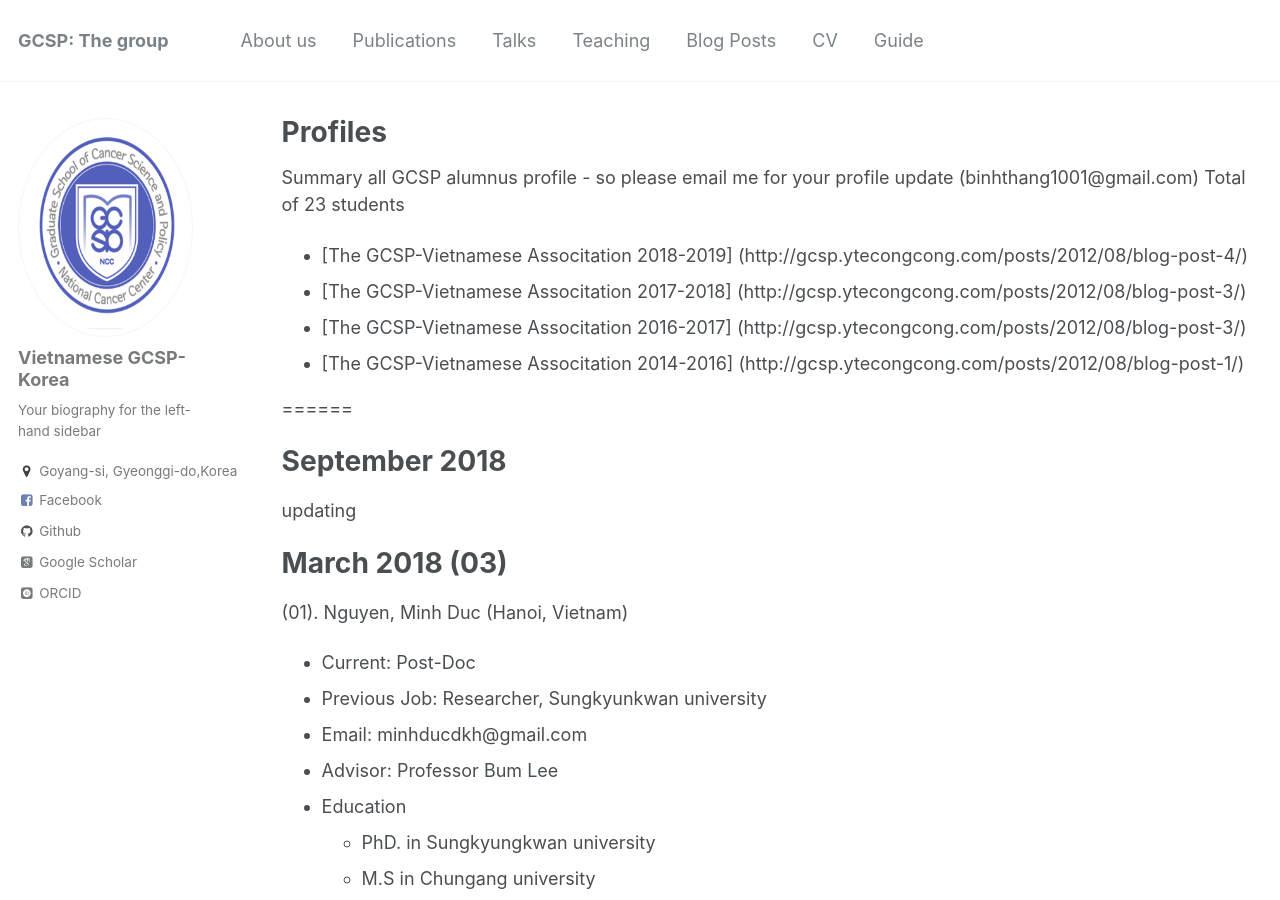
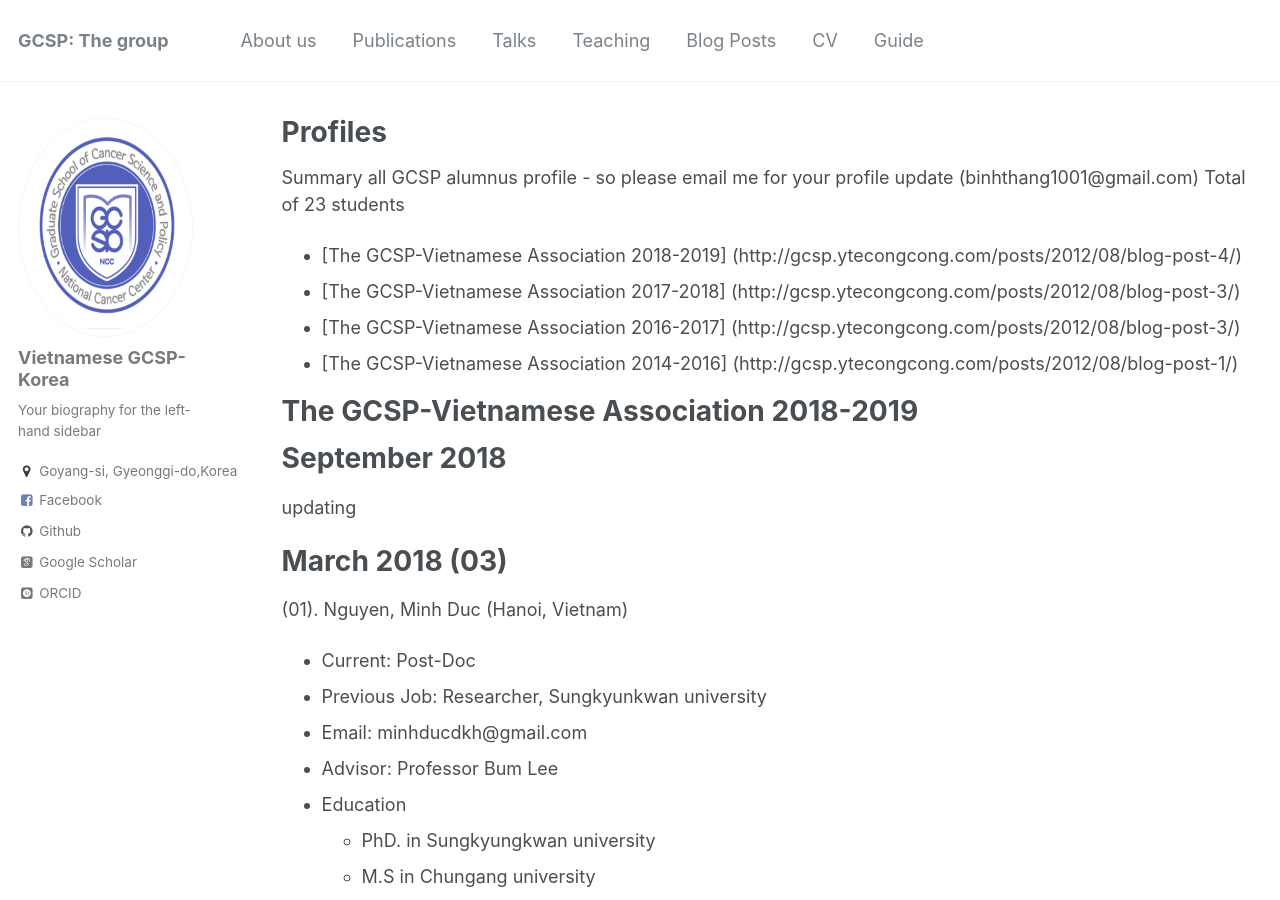
Before and after one commit to kklot/gcsp, a Jekyll site: the page built from _pages/cv.md, in a window 1280 px wide and 900 px high. Built offline with Jekyll 4.4.1, drawn with Linux system fonts in a browser that asks for light colours; some web fonts are replaced.

Commit message:
Update cv.md

```diff
--- a/_pages/cv.md
+++ b/_pages/cv.md
@@ -12,12 +12,12 @@ redirect_from:
 Summary all GCSP alumnus profile - so please email me for your profile update (binhthang1001@gmail.com)
 Total of 23 students
 
-* [The GCSP-Vietnamese Associtation 2018-2019] (http://gcsp.ytecongcong.com/posts/2012/08/blog-post-4/)
-* [The GCSP-Vietnamese Associtation 2017-2018] (http://gcsp.ytecongcong.com/posts/2012/08/blog-post-3/)
-* [The GCSP-Vietnamese Associtation 2016-2017] (http://gcsp.ytecongcong.com/posts/2012/08/blog-post-3/)
-* [The GCSP-Vietnamese Associtation 2014-2016] (http://gcsp.ytecongcong.com/posts/2012/08/blog-post-1/)
+* [The GCSP-Vietnamese Association 2018-2019] (http://gcsp.ytecongcong.com/posts/2012/08/blog-post-4/)
+* [The GCSP-Vietnamese Association 2017-2018] (http://gcsp.ytecongcong.com/posts/2012/08/blog-post-3/)
+* [The GCSP-Vietnamese Association 2016-2017] (http://gcsp.ytecongcong.com/posts/2012/08/blog-post-3/)
+* [The GCSP-Vietnamese Association 2014-2016] (http://gcsp.ytecongcong.com/posts/2012/08/blog-post-1/)
 
-
+[The GCSP-Vietnamese Association 2018-2019](http://gcsp.ytecongcong.com/posts/2012/08/blog-post-4/)
 ======
 
 
```
